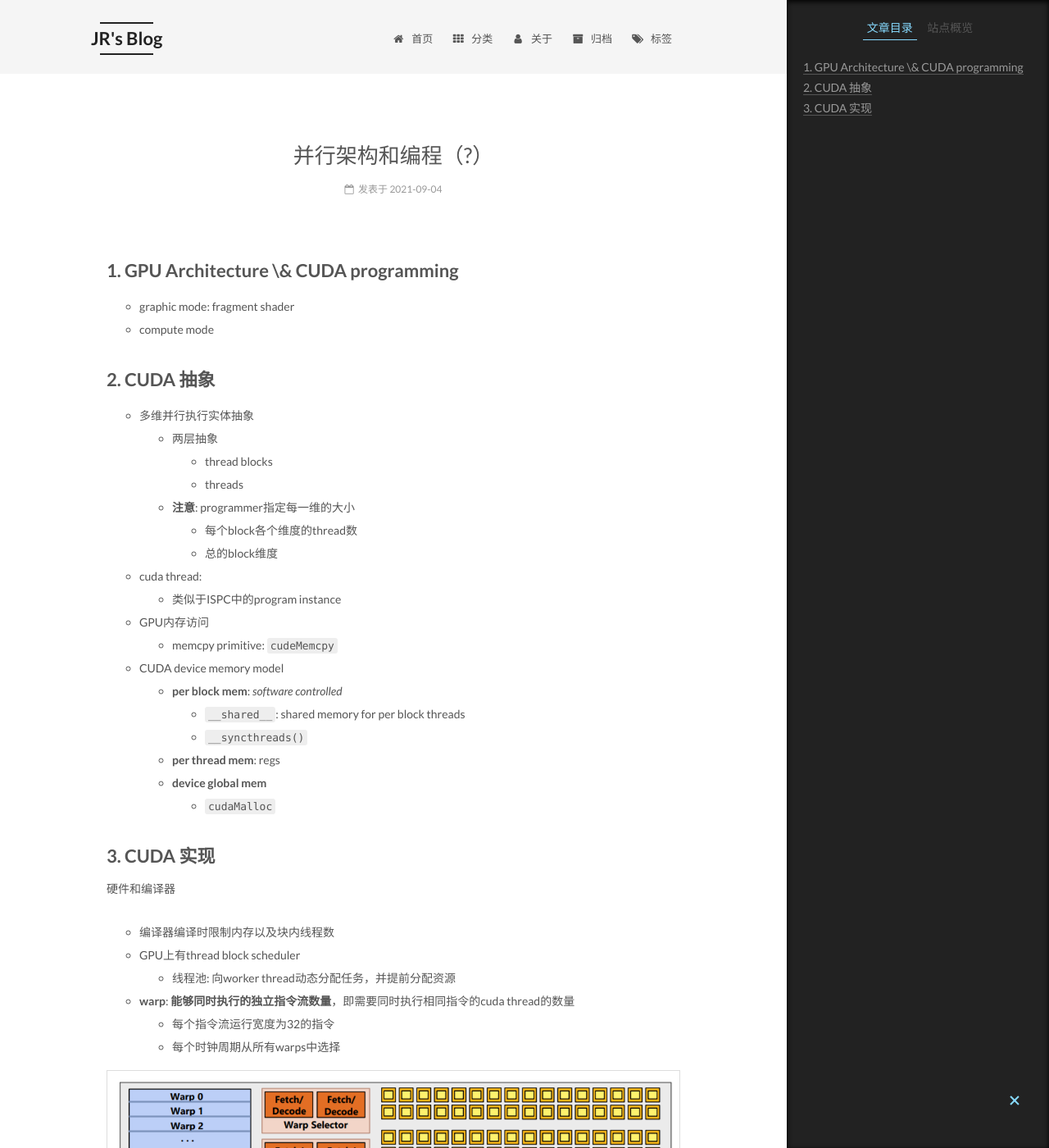
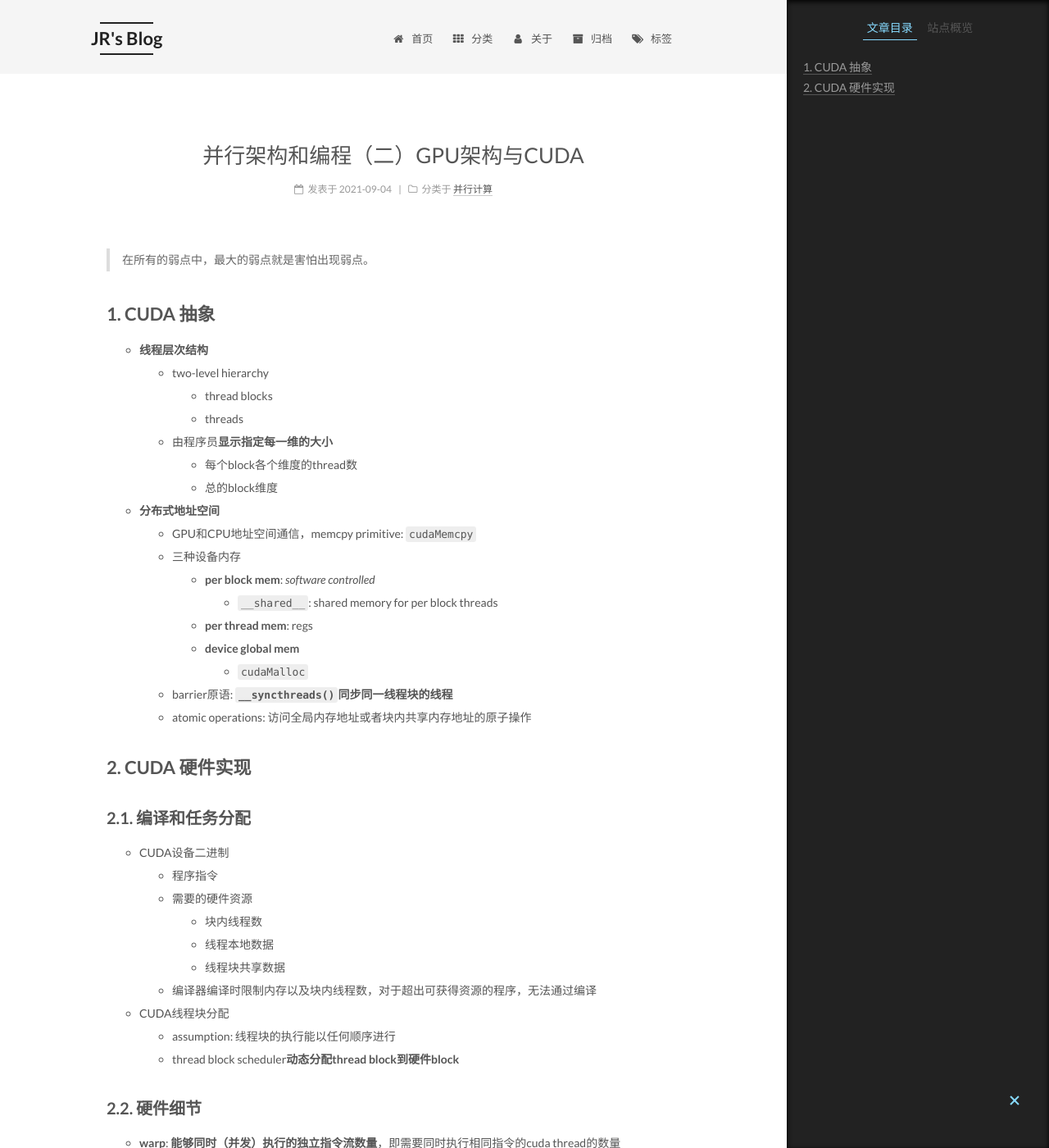
Before and after one commit to Willendless/willendless.github.io, a Jekyll site: the page built from _posts/2021-9-4-并行架构和编程（二）.md, in a window 1280 px wide and 1400 px high. Shown: the whole window at 82% size. Built offline with Jekyll 4.4.1, drawn with Linux system fonts in a browser that asks for light colours; formulas are drawn with MathJax 3; comment, search, counter and statistics services are not loaded; some of the changed text lies outside the part shown.

Commit message:
chore: update post

```diff
--- a/_posts/2021-9-4-并行架构和编程（二）.md
+++ b/_posts/2021-9-4-并行架构和编程（二）.md
@@ -1,68 +1,82 @@
 ---
 layout: "post"
-title: 并行架构和编程（?）
+title: 并行架构和编程（二）GPU架构与CUDA
+category: 并行计算
 mathjax: true
 ---
 
-## 1. GPU Architecture \& CUDA programming
+> 在所有的弱点中，最大的弱点就是害怕出现弱点。
 
-+ graphic mode: fragment shader
-+ compute mode
+## 1. CUDA 抽象
 
-## 2. CUDA 抽象
-
-+ 多维并行执行实体抽象
-  + 两层抽象
++ **线程层次结构**
+  + two-level hierarchy
     + thread blocks
     + threads
-  + **注意**: programmer指定每一维的大小
+  + 由程序员**显示指定每一维的大小**
     + 每个block各个维度的thread数
     + 总的block维度
-+ cuda thread:
-  + 类似于ISPC中的program instance
-+ GPU内存访问
-  + memcpy primitive: `cudeMemcpy`
-+ CUDA device memory model
-  + **per block mem**: *software controlled*
-    + `__shared__`: shared memory for per block threads
-    + `__syncthreads()`
-  + **per thread mem**: regs
-  + **device global mem**
-    + `cudaMalloc`
++ **分布式地址空间**
+  + GPU和CPU地址空间通信，memcpy primitive: `cudaMemcpy`
+  + 三种设备内存
+    + **per block mem**: *software controlled*
+      + `__shared__`: shared memory for per block threads
+    + **per thread mem**: regs
+    + **device global mem**
+      + `cudaMalloc`
+  + barrier原语: **`__syncthreads()`同步同一线程块的线程**
+  + atomic operations: 访问全局内存地址或者块内共享内存地址的原子操作
 
-## 3. CUDA 实现
+## 2. CUDA 硬件实现
 
-硬件和编译器
+### 2.1. 编译和任务分配
 
-+ 编译器编译时限制内存以及块内线程数
-+ GPU上有thread block scheduler
-  + 线程池: 向worker thread动态分配任务，并提前分配资源
-+ **warp**: **能够同时执行的独立指令流数量**，即需要同时执行相同指令的cuda thread的数量
-  + 每个指令流运行宽度为32的指令
++ CUDA设备二进制
+  + 程序指令
+  + 需要的硬件资源
+    + 块内线程数
+    + 线程本地数据
+    + 线程块共享数据
+  + 编译器编译时限制内存以及块内线程数，对于超出可获得资源的程序，无法通过编译
++ CUDA线程块分配
+  + assumption: 线程块的执行能以任何顺序进行
+  + thread block scheduler**动态分配thread block到硬件block**
+
+### 2.2. 硬件细节
+
++ **warp**: **能够同时（并发）执行的独立指令流数量**，即需要同时执行相同指令的cuda thread的数量
+  + 对于Nvidia GPU而言每个指令流运行宽度为32的指令，因此每个warp对应32个thread
   + 每个时钟周期从所有warps中选择
 
 ![](/assets/images/pp/1-5.png)
 
-如上图的单个GPU thread block(SMM core, Streaming Multiprocessor)所示，
+如上图的单个GPU thread block(SMM core, Streaming Multiprocessor)所示，其内共有4核，64个执行上下文
 
 + 64 warp: 64路multi-threading
 + 32-wide SIMD
-+ 2-wide ILP **within a thread**
++ 2-wide ILP **within a single thread**
 + 每个周期可以从64个warp执行上下文中选择4个warp
 + 每个warp选择最多2个可运行指令（指令级别并行）
-+ 总共$4 * 32 = 128$个cuda thread
++ 能够并行运行总共$4 * 32 = 128$个cuda thread
 
 NVIDIA GTX 980有16个上述SMM核
 
 + $16 * 128 = 2048$SIMD mul-add ALUs
-+ 最多$16 * 64 = 1024$ interleaved warps（32,768 CUDA threads)
++ 最多$16 * 64 = 1024$ interleaved warps（$1024 * 32 = 32,768$ CUDA threads)
+
+**调度**:
+
+1. block scheduler将block分配到SMM。单个SMM能容纳的block数量取决于**SMM中的warp资源和block memory资源**。**单个SMM核可能执行多个CUDA block。**
+2. SM中单个核的warp selector选择执行的warp/32个cuda threads
 
 注意: 调度单元和编程抽象单元是block和thread，调度器负责将整数个block分配到warp存储中。
 
 + 注意1: **GPU无法抢占threads**。一旦资源设置好，threads会run to completion。
 + 注意2: **GPU线程间是可能有依赖的**，因此有`__syncthreads`, `atomicAdd`等原语，但是GPU调度器不能保证调度的顺序
 
-### 3.1. 什么是warp
+### 2.3. 什么是warp
 
+![](/assets/images/pp/2-7.png)
+
++ GPU side: 32个被相同SIMD指令执行的上下文
 + CPU side: 单个运行32-wide SIMD指令的执行上下文
-+ GPU side: 32个有相同指令流的上下文
```
